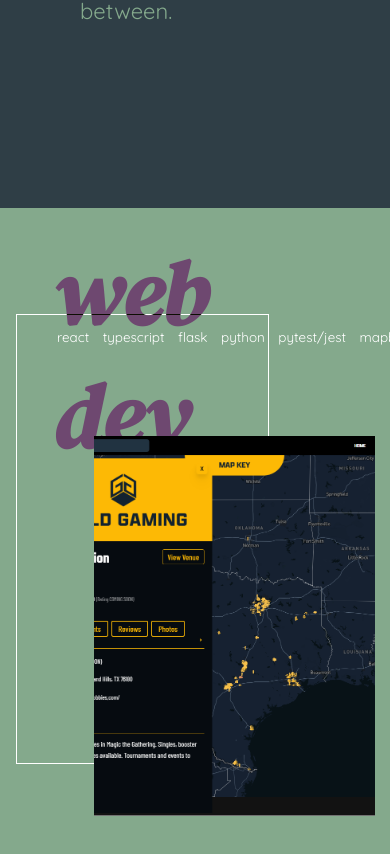
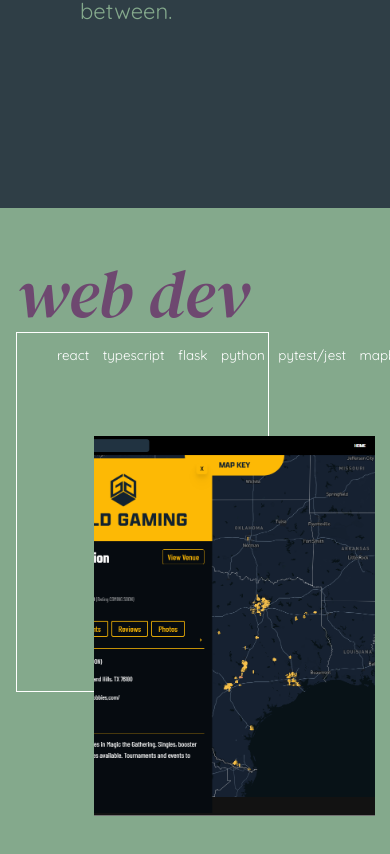
Before and after one commit to melissah717/melancholyiv, a Vue app: page / in a window 390 px wide. Shown: the part 1311-2165 px from the top of the page. Built offline with nearby package versions, Linux system fonts and the light colour scheme.

Commit message:
fixed some stylign for mobile

```diff
--- a/src/views/HomeView.vue
+++ b/src/views/HomeView.vue
@@ -490,15 +490,14 @@ h1 {
   font-family: "DM Serif Display", serif;
   font-weight: 400;
   font-style: italic;
-  font-size: clamp(5rem, 15vw, 15rem);
-  font-weight: 600;
+  font-size: clamp(2rem, 10vw, 10rem);
   font-variation-settings: "wdth" var(--width);
   margin: 0;
   padding: 0;
   color: #f2f1fc;
   z-index: 999;
   mix-blend-mode: difference;
-  grid-area: 2 / 2 / 3 / 10;
+  grid-area: 2 / 1 / 2 / 10;
   align-self: end;
 }
 
@@ -706,8 +705,8 @@ li {
     font-size: 2em;
   }
 
-  .panel .heading {
-    font-size:2em
+  h2 {
+    color: white;
   }
 }
 
@@ -741,9 +740,13 @@ li {
   .home .banner {
     font-size: 2em;
   }
+}
 
+  @media screen and (max-width: 768px) {
   .panel .heading {
-    font-size:4em
+    font-size: 3em; /* Adjust font size to make sure it fits the screen */
+    line-height: 1.2; /* Adjust line height to prevent clipping */
+
   }
 }
 
```
